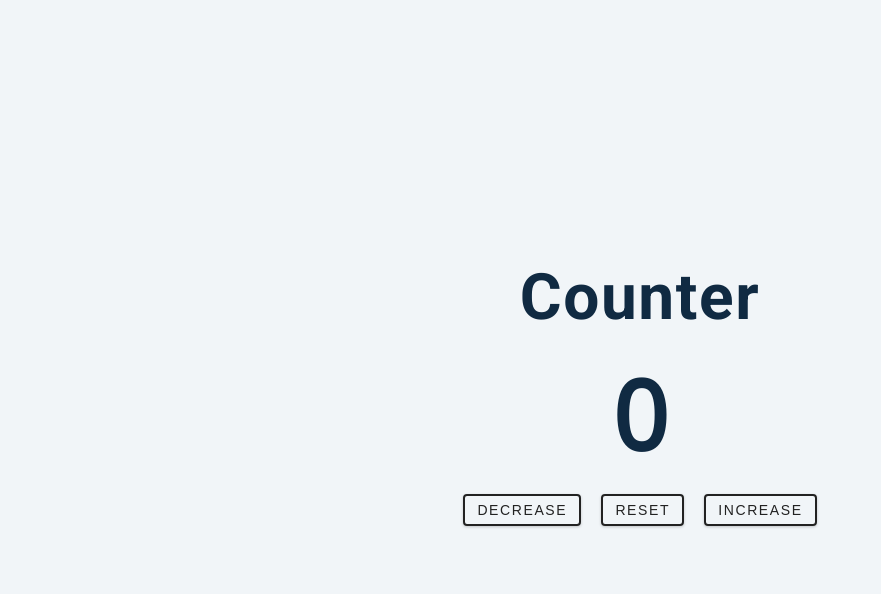
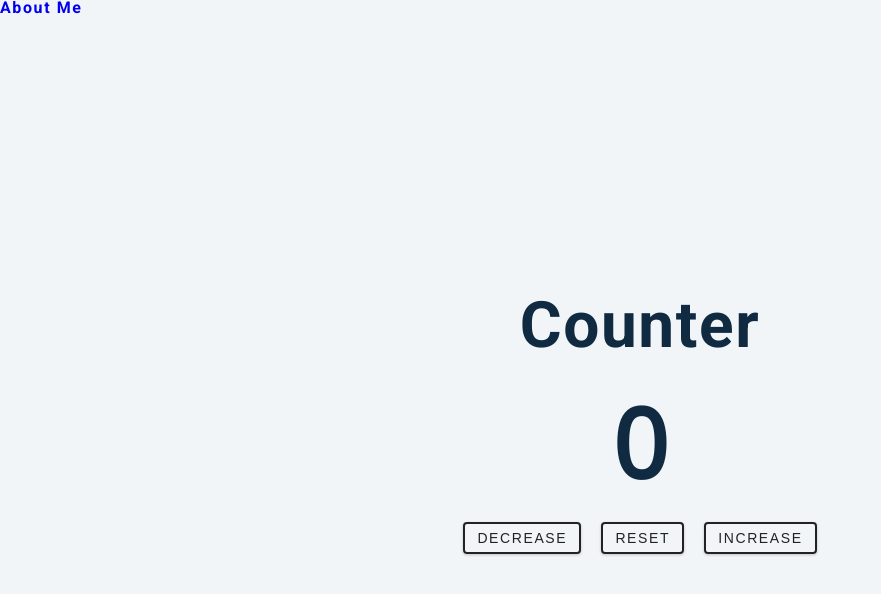
Before and after one commit to shubhamcr771/counter, a plain HTML site: page index.html in a window 1280 px wide. Shown: the whole page, without its empty margins (0-881 px from the left). Drawn offline with nearby package versions, Linux system fonts and the light colour scheme.

Commit message:
about me

```diff
--- a/index.html
+++ b/index.html
@@ -9,6 +9,7 @@
     <link rel="stylesheet" href="styles.css" />
   </head>
   <body>
+    <a href="http://" target="_blank" rel="noopener noreferrer"><h4>About me</h4></a>
     <main>
         <div class="container">
             <h1>counter</h1>
```
